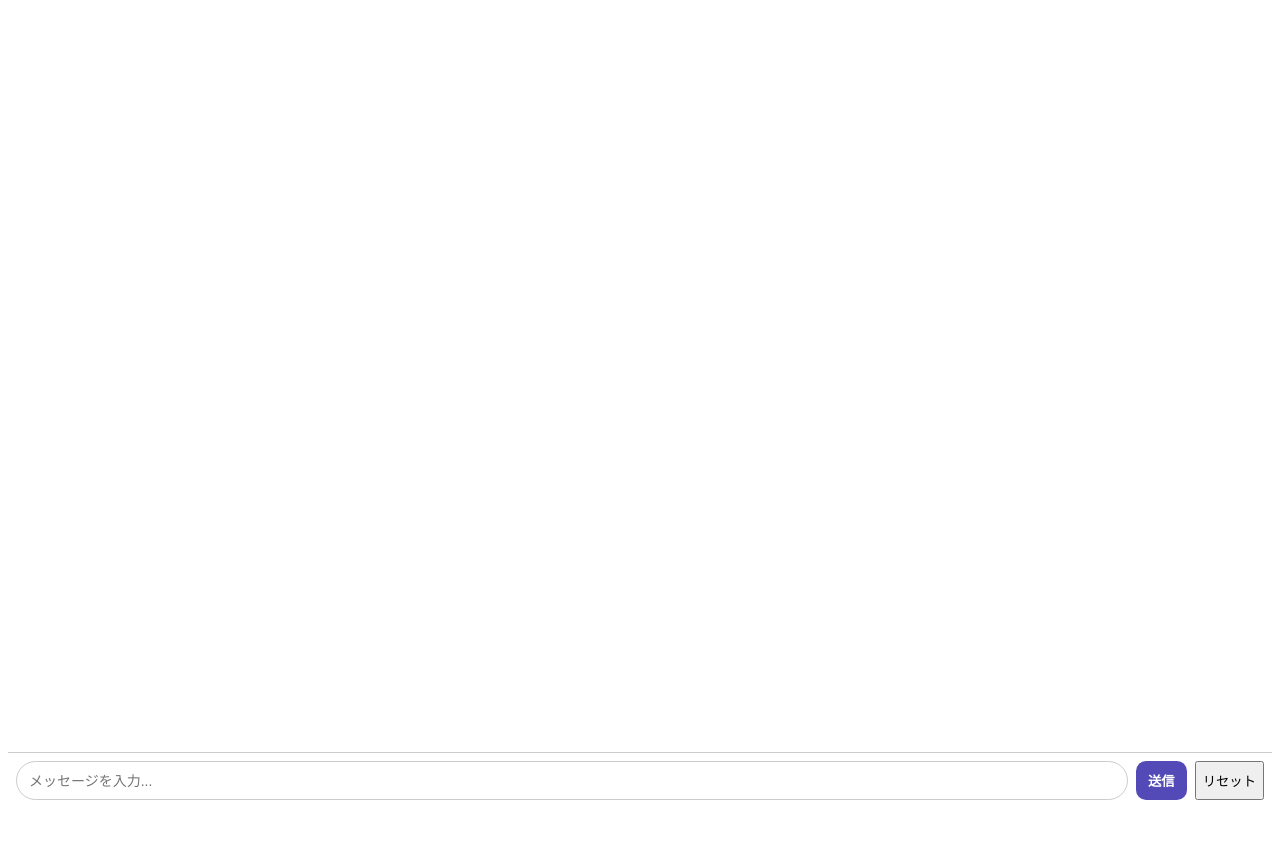
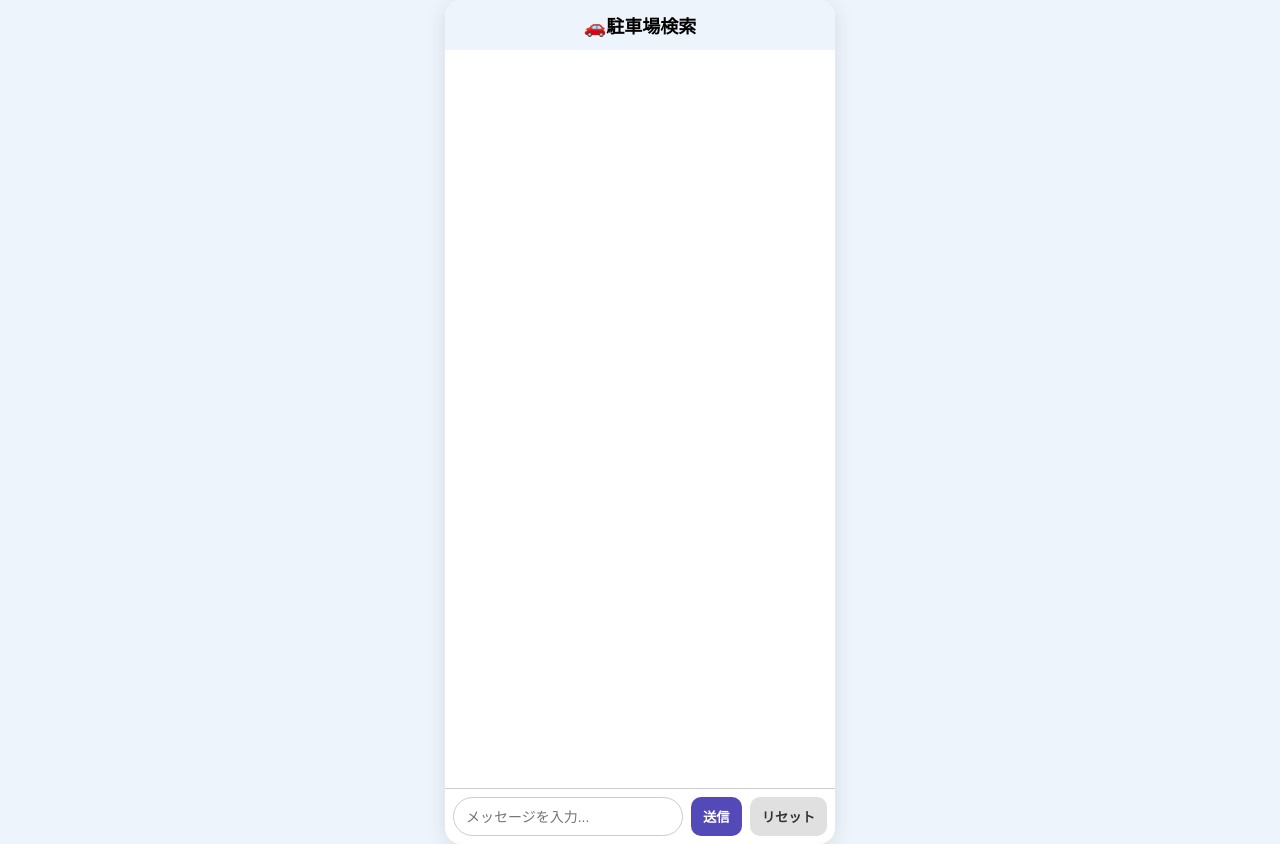
Before and after one commit to linlin316/car-parking, a Flask app: page / in a window 1280 px wide. Before the commit the page ends 800 px from the top, so only its background shows below. Run offline with Flask 3, Linux system fonts and the light colour scheme; some libraries are stand-ins or nearby versions.

Commit message:
add reset, filter, UI, search state

```diff
--- a/requirements.txt
+++ b/requirements.txt
@@ -2,3 +2,4 @@ flask
 python-dotenv
 anthropic
 requests
+gunicorn
--- a/routes/chat.py
+++ b/routes/chat.py
@@ -44,6 +44,10 @@ def handle_chat(user_text):
     if location and result.get("ready_to_search"):
         parkings = search_parking(location)
         result["parkings"] = parkings
+        session["search_state"] = {
+            "location": location,
+            "parkings": parkings
+        }
 
     return result
 
@@ -51,4 +55,5 @@ def handle_chat(user_text):
 @bp.route("/reset", methods=["POST"])
 def reset():
     session["history"] = []
+    session["search_state"] = {}
     return jsonify({"status": "ok"}), 200
--- a/services/maps_service.py
+++ b/services/maps_service.py
@@ -1,5 +1,8 @@
 import os
 import requests
+
+
+EXCLUDE_WORDS = ["月極", "契約", "専用", "関係者"]
 
 
 # 場所名を緯度・経度に変換する
@@ -56,6 +59,9 @@ def  search_parking(location, radius=500):
 
     parkings = []
     for place in results:
+        name = place.get("name", "")
+        if any(word in name for word in EXCLUDE_WORDS):
+                continue
         parkings.append({
             "name": place.get("name", "名称不明"),
             "address": place.get("vicinity", "住所不明"),
--- a/static/style.css
+++ b/static/style.css
@@ -1,10 +1,60 @@
+/* 全体の背景色 */
+body {
+    background-color: #eef4fb;
+    margin: 0;
+    font-family: sans-serif;
+    display: flex;
+    justify-content: center;
+    align-items: center;
+    min-height: 100vh;
+}
+
+
+/* ヘッダー */
+.app-header {
+    background-color: #eef4fb;
+    padding: 12px 16px;
+    font-size: 18px;
+    font-weight: bold;
+    text-align: center;
+}
+
+
+/* リセットボタン */
+#chatReset {
+    padding: 10px 12px;
+    border-radius: 10px;
+    background-color: #e0e0e0;
+    color: #333;
+    border: none;
+    cursor: pointer;
+    font-weight: 700;
+}
+
+
+/* 地図表示エリア */
+#mapArea {
+    height: 300px;
+    margin: 8px;
+    border-radius: 12px;
+    overflow: hidden;
+}
+
+
+/* チャットアプリ全体の外枠 (スマホ画面風のサイズ) */
 .chat-container {
-    width: 100%;
-    height: 100vh;
+    width: 390px;
+    height: 844px;
     display: flex;
     flex-direction: column;
+    background-color: white;
+    border-radius: 16px;
+    overflow: hidden;
+    box-shadow: 0 4px 20px rgba(0,0,0,0.1);
 }
 
+
+/* メッセージ表示エリア */
 #chatBody {
     flex: 1;
     overflow-y: auto;
@@ -13,6 +63,8 @@
     flex-direction: column;
 }
 
+
+/* ユーザー入力欄 */
 #chatInput {
     flex: 1;
     padding: 8px 12px;
@@ -21,6 +73,8 @@
     font-size: 14px;
 }
 
+
+/*  送信ボタン */
 #chatSend {
   padding: 10px 12px;
   border-radius: 10px;
@@ -31,6 +85,8 @@
   font-weight: 700;
 }
 
+
+/* 入力欄と送信ボタンのエリア */
 .input-area {
     display: flex;
     padding: 8px;
@@ -38,6 +94,8 @@
     border-top: 1px solid #ccc;
 }
 
+
+/* 停車場情報カード */
 .parking-card {
     background-color: #f5f5f5;
     border-radius: 8px;
@@ -46,6 +104,8 @@
     font-size: 14px;
 }
 
+
+/* ユーザー側の吹き出し */
 .bubble-user {
     background-color: #534AB7;
     color: white;
@@ -57,6 +117,8 @@
     margin-left: auto;
 }
 
+
+/* AI側の吹き出し */
 .bubble-ai {
     background-color: #f0f0f0;
     color: black;
--- a/templates/index.html
+++ b/templates/index.html
@@ -1,10 +1,9 @@
 {% extends "layout.html" %}
 {% block content %}
 <div class="chat-container">
+  <div class="app-header">🚗駐車場検索</div>
   <div id="chatBody"></div>
-
-  <div id="mapArea" style="display:none; height:300px;"></div>
-
+  <div id="mapArea" style="display:none;"></div>
   <div class="input-area">
     <input type="text" id="chatInput" placeholder="メッセージを入力...">
     <button id="chatSend">送信</button>
```
